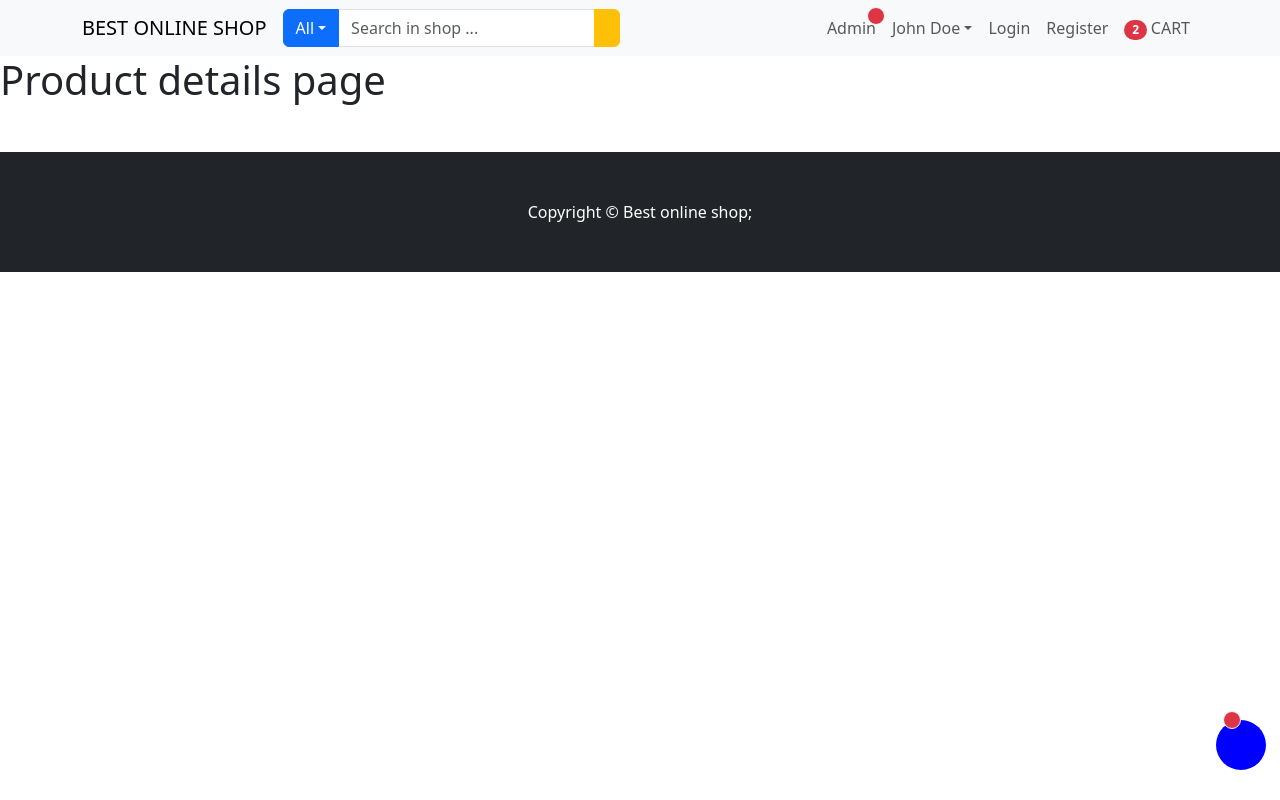
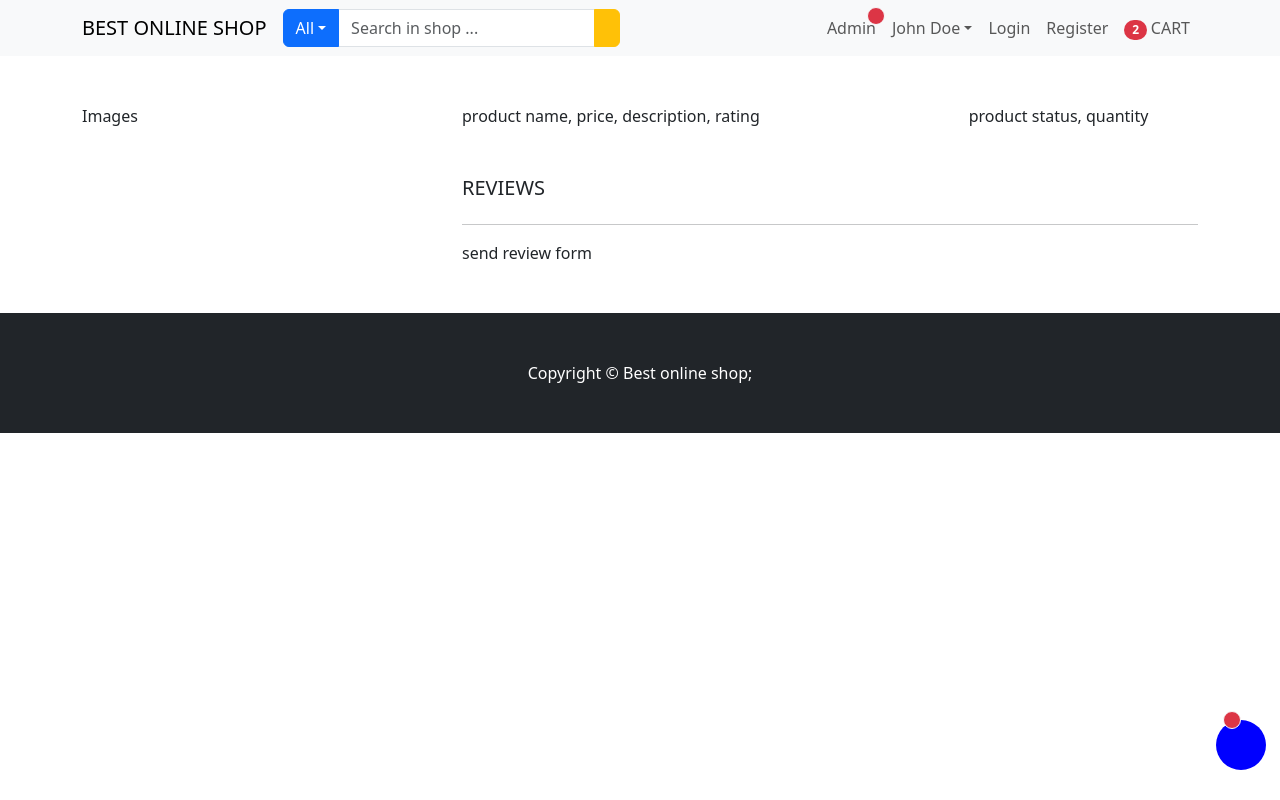
Before and after one commit to UzomaAkpala/e-commerce-frontend, a React (Create React App) app: page /product-details in a window 1280 px wide. Built offline with nearby package versions, Linux system fonts and the light colour scheme; the HTML template or start-up script is replaced by a standard one.

Commit message:
Prepare Product Details Page

```diff
--- a/src/pages/ProductDetailsPage.js
+++ b/src/pages/ProductDetailsPage.js
@@ -1,9 +1,26 @@
-import { useParams } from "react-router-dom";
+import { Row, Col, Container } from "react-bootstrap";
 
-function ProductDetailsPage() {
-  const { id } = useParams();
-  console.log(id);
-  return <h1>Product details page</h1>;
-}
+const ProductDetailsPage = () => {
+  return (
+    <Container>
+      <Row className="mt-5">
+        <Col md={4}>Images</Col>
+        <Col md={8}>
+          <Row>
+            <Col md={8}>product name, price, description, rating</Col>
+            <Col md={4}>product status, quantity</Col>
+          </Row>
+          <Row>
+            <Col className="mt-5">
+              <h5>REVIEWS</h5>
+            </Col>
+          </Row>
+          <hr />
+          send review form
+        </Col>
+      </Row>
+    </Container>
+  );
+};
 
 export default ProductDetailsPage;
```
